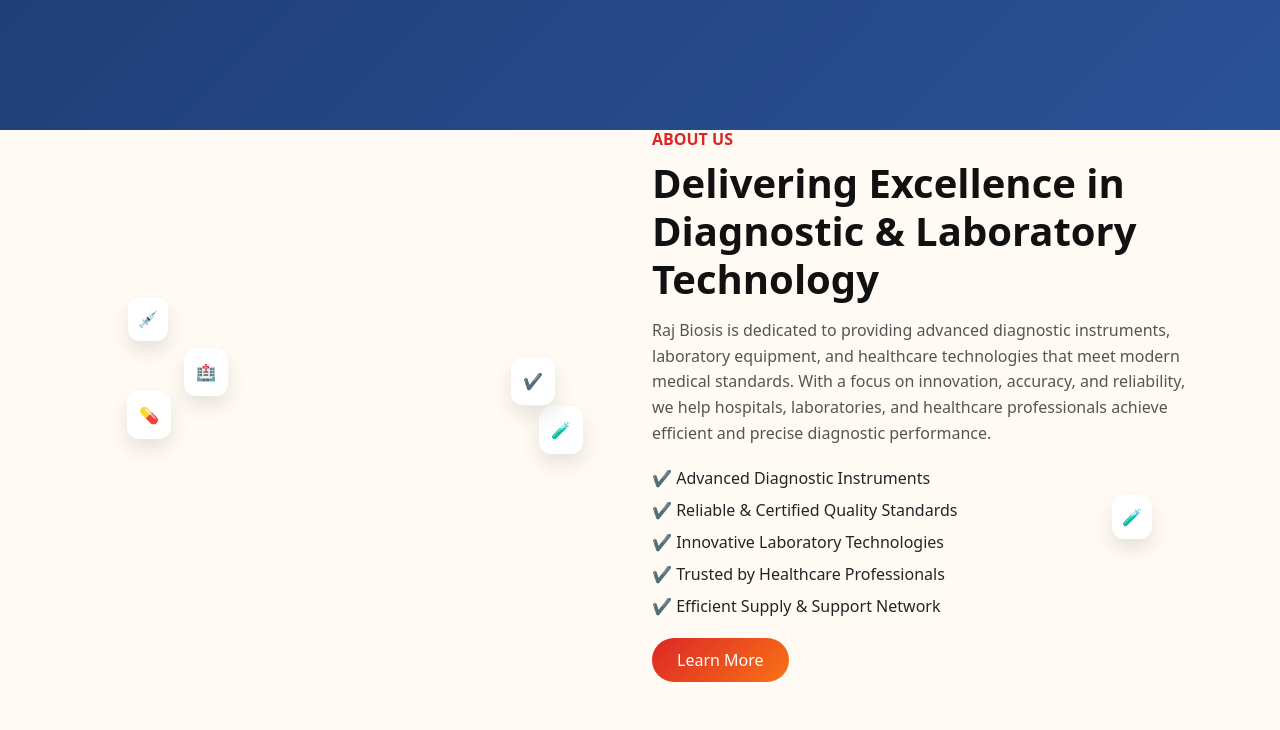
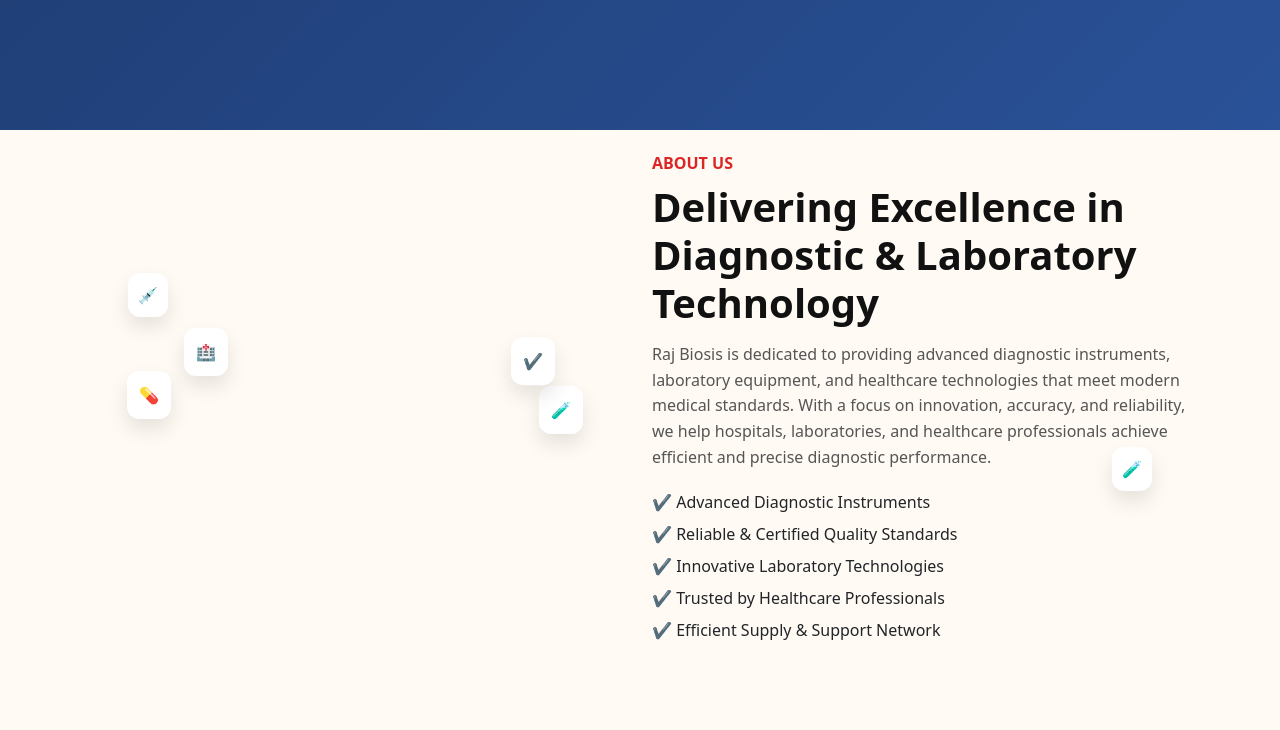
Before and after one commit to shreebhagwanrbpl/indiandiagnostic, a Next.js app: page /about in a window 1280 px wide. Shown: the part 240-970 px from the top of the page. Built offline with nearby package versions, Linux system fonts and the light colour scheme; no server answers.

Commit message:
add about button in the code

```diff
--- a/app/components/AboutSection.js
+++ b/app/components/AboutSection.js
@@ -54,7 +54,7 @@
           </div>
 
           {/* RIGHT TEXT */}
-          <div className="col-md-6">
+          <div className="col-md-6 mt-4">
             <h6 className="about-tag">ABOUT US</h6>
 
             <h2 className="about-title">
@@ -76,9 +76,9 @@
 
             </div>
 
-            <button className="about-btn">
+            {/* <button className="about-btn">
               Learn More
-            </button>
+            </button> */}
           </div>
 
         </div>
--- a/app/components/comp.css
+++ b/app/components/comp.css
@@ -274,7 +274,7 @@
 }
 
 .about-content-new {
-  padding: 100px 0;
+
   background: #fffaf3;
 }
 
--- a/app/services/page.js
+++ b/app/services/page.js
@@ -147,7 +147,6 @@
       <div className="col-lg-4 col-md-6">
         <div className="why-box">
           <div className="why-icon">✔</div>
-
           <div>
             <h4>Trusted by Professionals</h4>
             <p>
```
